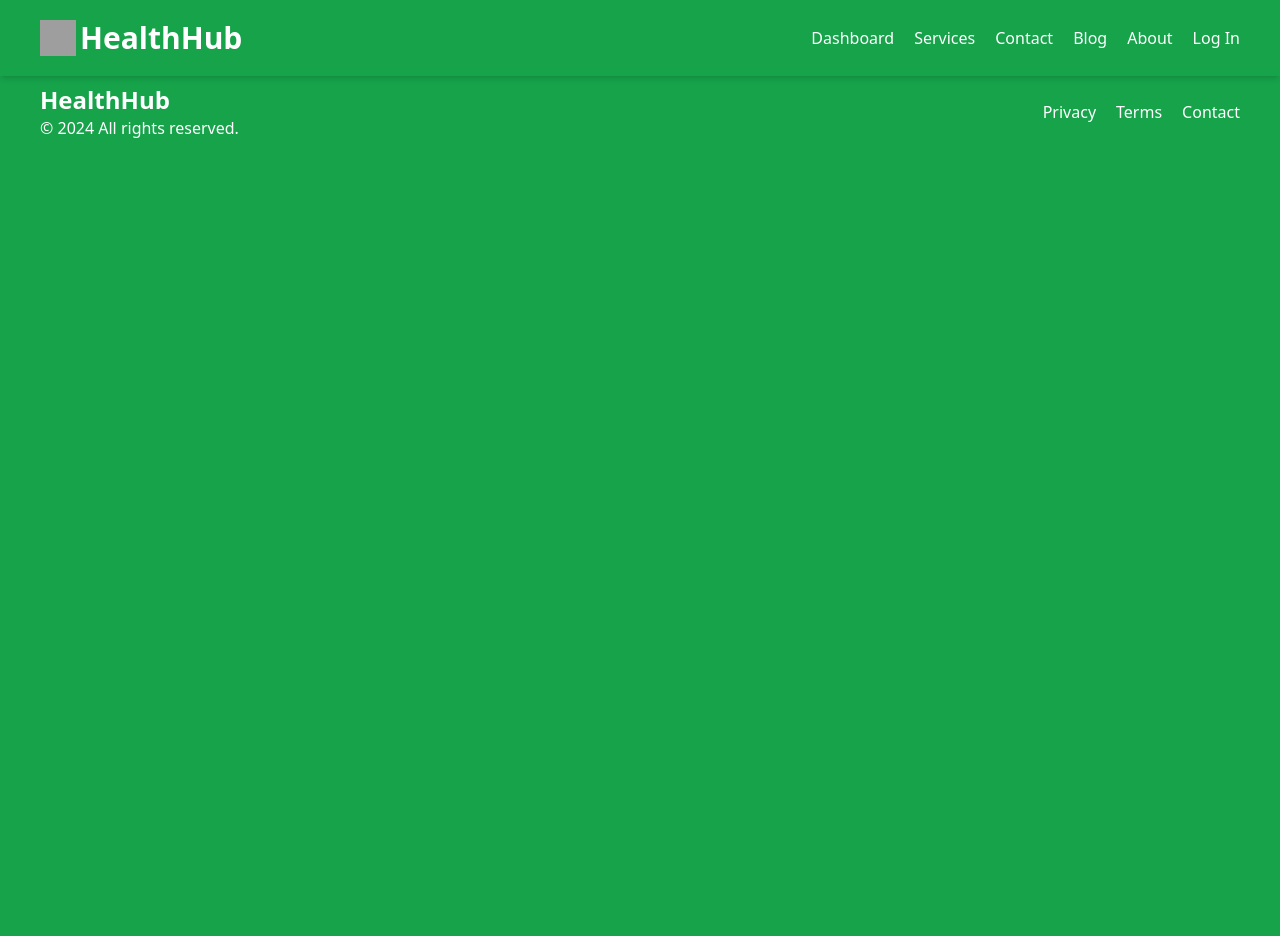
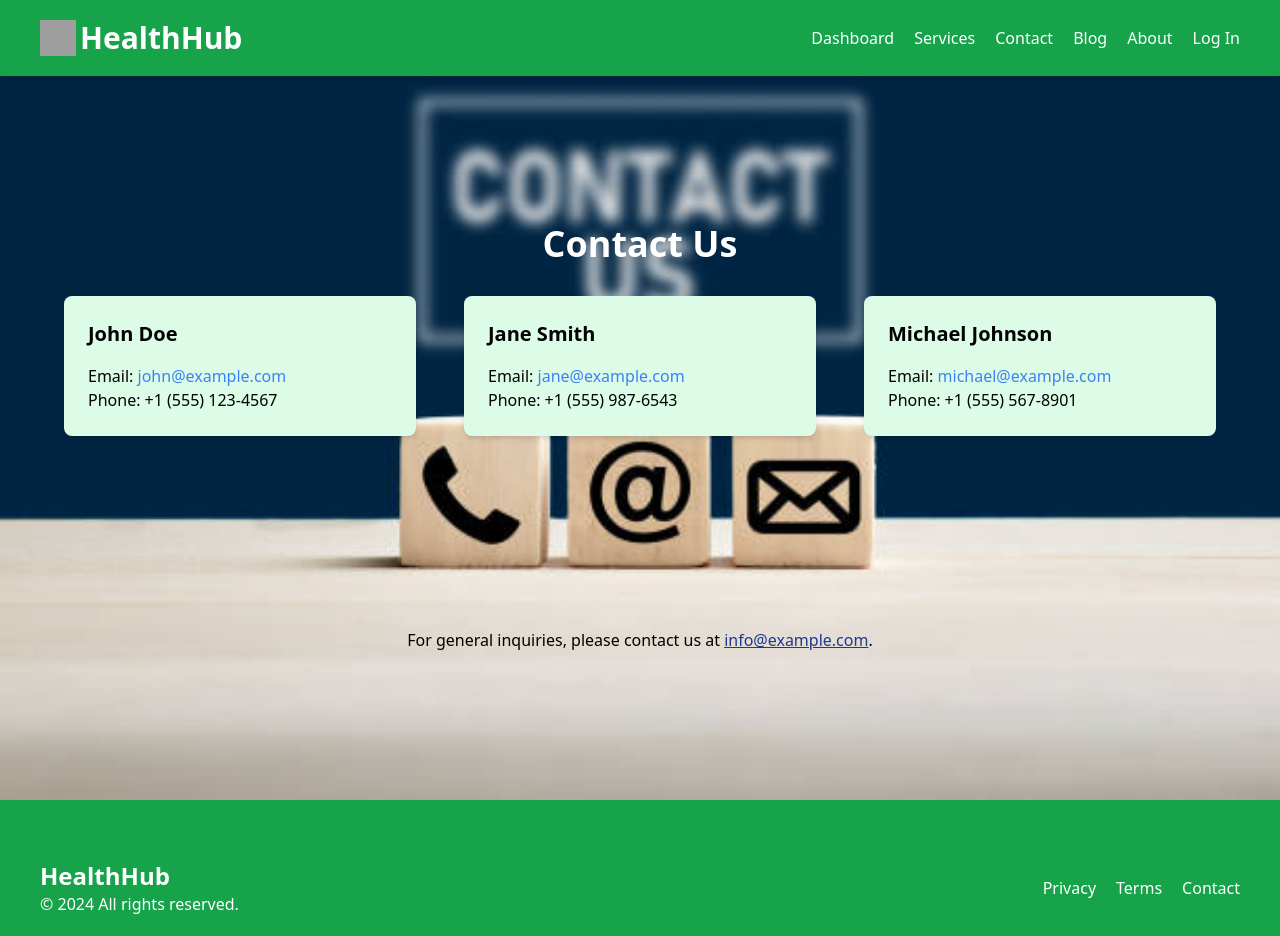
Before and after one commit to ponnanna123/dbms-hospital, a React (Vite) app in the folder frontend/: page /contact in a window 1280 px wide. Before the commit the page ends 800 px from the top, so only its background shows below. Built offline with nearby package versions, Linux system fonts and the light colour scheme; no server answers; grey boxes are pictures that could not be loaded.

Commit message:
add contact pages

```diff
--- a/frontend/src/pages/Contact.jsx
+++ b/frontend/src/pages/Contact.jsx
@@ -1,7 +1,29 @@
-import React from "react";
+import React from 'react';
 
-const Contact = () => {
-  return <div>Contact</div>;
-};
+function ContactUs() {
+  return (
+    <div className="container mx-auto py-8 bg-cover bg-center min-h-screen" style={{ backgroundImage: `url('../../images/istockphoto-1271752802-612x612.jpg')`, backgroundSize: 'cover', backgroundPosition: 'center', backgroundRepeat: 'no-repeat' }}>
+      <h2 className="text-4xl font-bold text-center text-white mb-8 my-48">Contact Us</h2>
+      <div className="grid grid-cols-1 md:grid-cols-3 gap-12 justify-center ml-16 mr-16">
+        <ContactPerson name="John Doe" email="john@example.com" phone="+1 (555) 123-4567" />
+        <ContactPerson name="Jane Smith" email="jane@example.com" phone="+1 (555) 987-6543" />
+        <ContactPerson name="Michael Johnson" email="michael@example.com" phone="+1 (555) 567-8901" />
+      </div>
+      <div className="text-center text-black mt-48">
+        <p>For general inquiries, please contact us at <a href="mailto:info@example.com" className="text-blue-900 underline">info@example.com</a>.</p>
+      </div>
+    </div>
+  );
+}
 
-export default Contact;
+function ContactPerson({ name, email, phone }) {
+  return (
+    <div className="contact-person bg-green-100 rounded-lg shadow-md p-6">
+      <h2 className="text-xl font-semibold mb-4">{name}</h2>
+      <p>Email: <a href={`mailto:${email}`} className="text-blue-500">{email}</a></p>
+      <p>Phone: {phone}</p>
+    </div>
+  );
+}
+
+export default ContactUs;
--- a/frontend/src/pages/Welcome.jsx
+++ b/frontend/src/pages/Welcome.jsx
@@ -10,6 +10,7 @@ const Welcome = () => {
       className="bg-cover bg-center min-h-screen pt-20 flex items-center justify-center z-10"
       style={{
         backgroundImage: "url('../../images/homepage.png')",
+
       }}
     >
       <div className="text-center p-10 bg-green-100 text-green-700 backdrop-filter backdrop-blur-lg bg-opacity-50 rounded-lg shadow-lg">
```
Also changed, not shown: frontend/images/istockphoto-1271752802-612x612.jpg (added).
